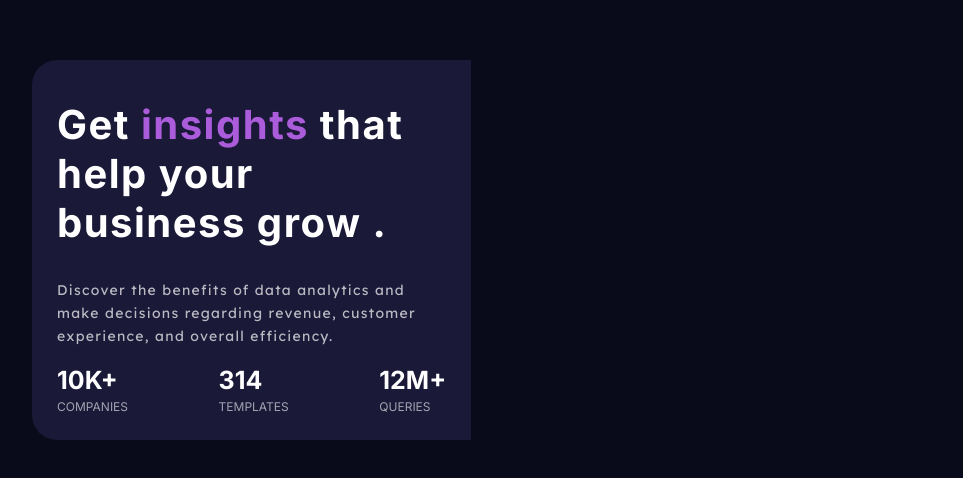
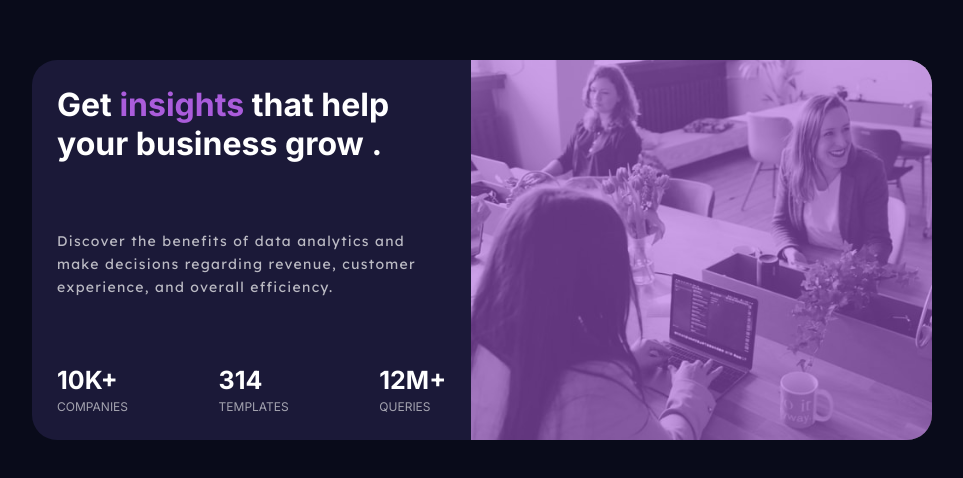
Before and after one commit to michael23e/stats-preview-card, a plain HTML site: page index.html in a window 1280 px wide. Shown: the part 150-628 px from the top of the page, without its empty margins (158-1121 px from the left). Drawn offline with Linux system fonts and the light colour scheme; files whose address does not match are found by name.

Commit message:
Update index.html

```diff
--- a/index.html
+++ b/index.html
@@ -1,5 +1,6 @@
 <!DOCTYPE html>
 <html lang="en">
+
 <head>
   <meta charset="UTF-8">
   <meta http-equiv="X-UA-Compatible" content="IE=edge">
@@ -7,30 +8,42 @@
   <title>Document</title>
   <link rel="stylesheet" href="index.css">
 </head>
+
 <body>
   <div class="container">
     <div class="info">
       <div class="inf">
-  <h2>
-    <span> Get <span class="ins">insights</span>  that help </span>
-     <span> your business grow  .</span>
-  </h2>
+        <h1>
+          <span> Get <span class="ins">insights</span> that help </span>
+          <span> your business grow .</span>
+        </h1>
       </div>
       <div class="snip">
-  <P>Discover the benefits of data analytics and make decisions regarding revenue, customer experience, and overall efficiency.
-</P></div>
+        <P>Discover the benefits of data analytics and make decisions regarding revenue, customer experience, and
+          overall efficiency.
+        </P>
+      </div>
       <div class="imp">
-<div><p>10K+</p><span>COMPANIES</span>
+        <div>
+          <p>10K+</p><span>COMPANIES</span>
         </div>
-<div><p>314</p><span>TEMPLATES</span></div>
-<div><p>12M+</p><span>QUERIES</span></div>
+        <div>
+          <p>314</p><span>TEMPLATES</span>
+        </div>
+        <div>
+          <p>12M+</p><span>QUERIES</span>
+        </div>
       </div>
     </div>
 
     <div class="pic">
-  <img src="/images/image-header-desktop.jpg" alt="">
+      <div class="overlay">
+
+      </div>
+      <!-- <img src="/images/image-header-mobile.jpg" alt=""> -->
     </div>
 
   </div>
 </body>
+
 </html>
```
Lines whose indentation alone changed are shown as unchanged.
